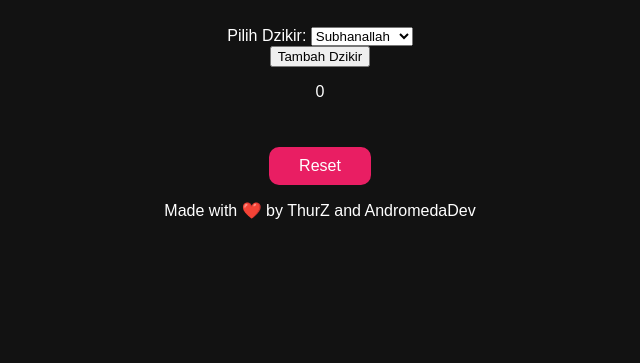
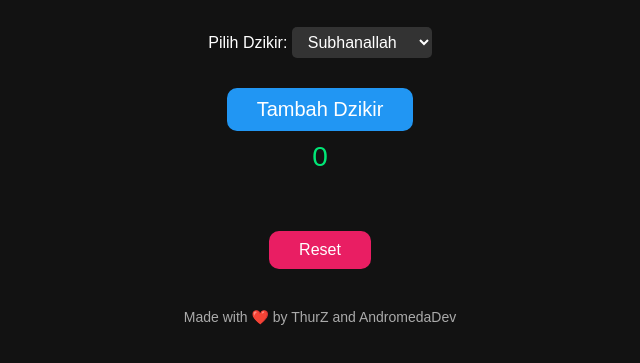
Before and after one commit to dozz12/tasbih-digital, a plain HTML site: page index.html in a window 1280 px wide. Shown: the part 183-546 px from the top of the page, without its empty margins (320-960 px from the left). Drawn offline with Linux system fonts and the light colour scheme.

Commit message:
Update style.css

```diff
--- a/style.css
+++ b/style.css
@@ -17,28 +17,32 @@ body {
   font-size: 24px;
   color: #00ffcc;
   margin-bottom: 10px;
-  font-family: 'Scheherazade', serif; /* Font Arab opsional */
+  font-family: 'Scheherazade', serif;
 }
 
 h1 {
   color: #ffffff;
-  margin-bottom: 30px;
+  margin-bottom: 20px;
 }
 
-.tasbih-box {
-  display: flex;
-  flex-direction: column;
-  gap: 20px;
-  margin: 30px 0;
+label, select {
+  font-size: 16px;
+  margin-top: 10px;
 }
 
-.dzikir {
-  display: flex;
-  flex-direction: column;
-  align-items: center;
+select {
+  padding: 6px 12px;
+  border-radius: 5px;
+  border: none;
+  background-color: #333;
+  color: white;
 }
 
-.dzikir button {
+.dzikir-main {
+  margin-top: 30px;
+}
+
+.dzikir-main button {
   font-size: 20px;
   padding: 10px 30px;
   background-color: #2196f3;
@@ -48,7 +52,7 @@ h1 {
   cursor: pointer;
 }
 
-.dzikir p {
+.dzikir-main p {
   font-size: 28px;
   margin-top: 10px;
   color: #00e676;
@@ -65,7 +69,13 @@ h1 {
   margin-top: 30px;
 }
 
-/* Animasi pop untuk angka */
+.credit {
+  margin-top: 40px;
+  font-size: 14px;
+  color: #aaaaaa;
+}
+
+/* Animasi pop */
 @keyframes pop {
   0% { transform: scale(1); }
   50% { transform: scale(1.5); }
```
